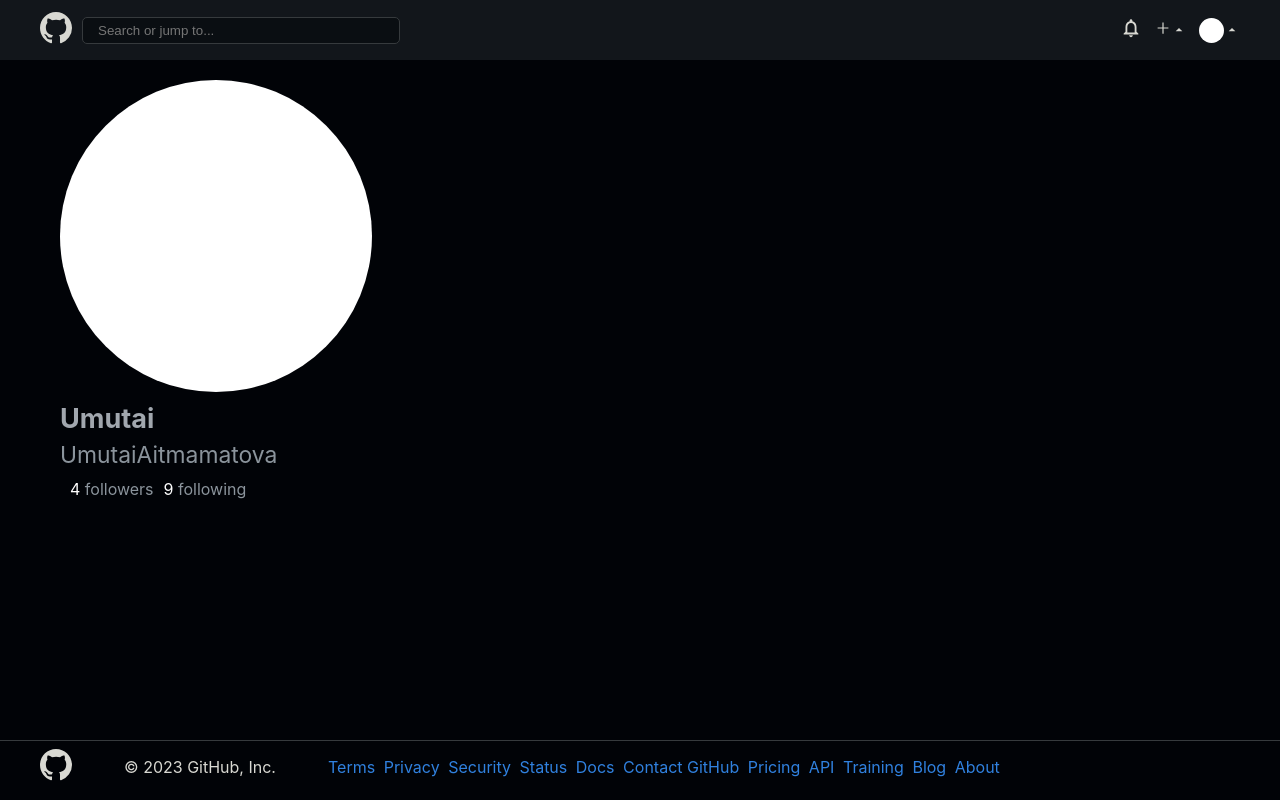
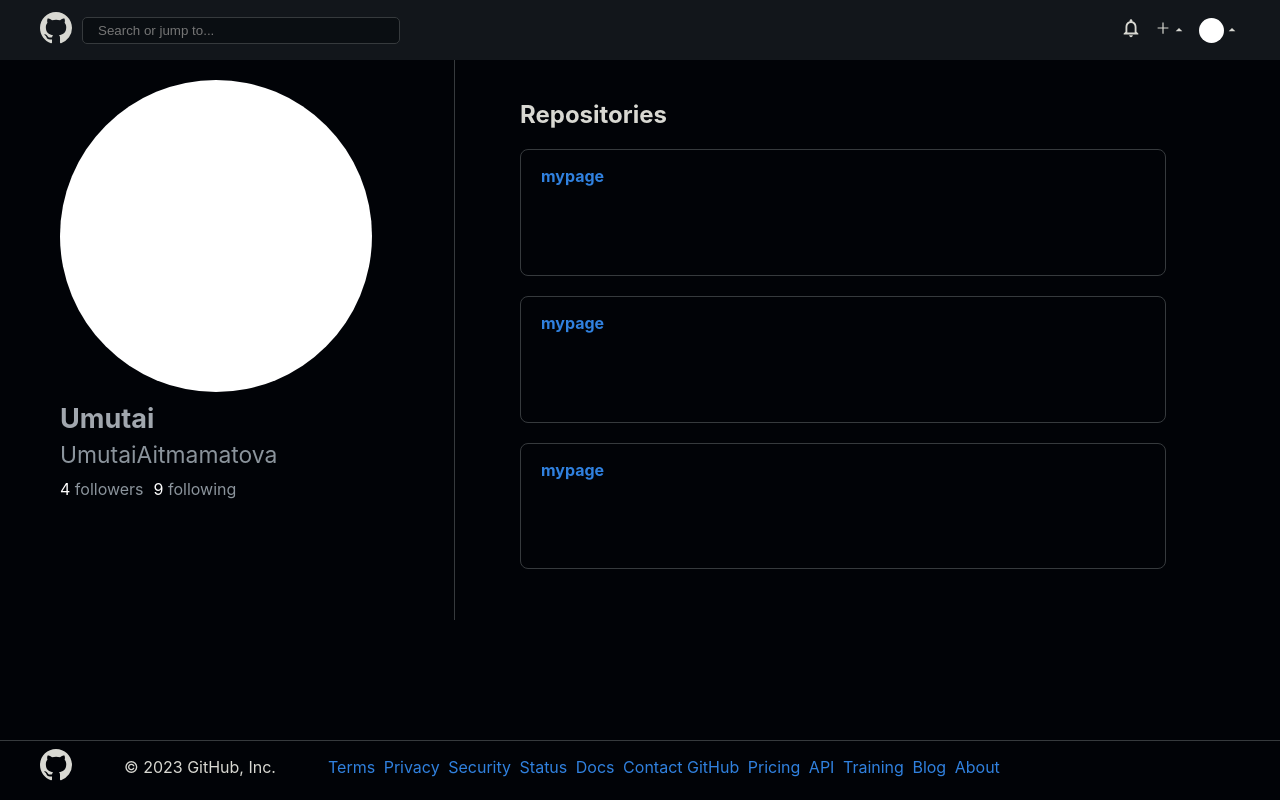
Before and after one commit to UmutaiAitmamatova/search-github, a React (Create React App) app: page / in a window 1280 px wide. Built offline with nearby package versions, Linux system fonts and the light colour scheme.

Commit message:
added component Repositories and Mypage

```diff
--- a/src/components/MyPage/MyPage.module.scss
+++ b/src/components/MyPage/MyPage.module.scss
@@ -5,3 +5,11 @@
     max-width: 1200px;
     margin: 0 auto;
 }
+.content{
+    display: flex;
+    justify-content: space-between;
+}
+.left{
+    width: 60%;
+    margin-top: 20px;
+}
--- a/src/components/MyPage/index.js
+++ b/src/components/MyPage/index.js
@@ -1,4 +1,5 @@
 import React from 'react';
+import Repositories from '../Repositories';
 import UserInfo from '../UserInfo';
 import classes from './MyPage.module.scss'
 
@@ -6,8 +7,21 @@
   return (
     <div className={classes.MyPage}>
         <div className={classes.container}>
-            <UserInfo/>
+            <div className={classes.content}>
+                <div className={classes.right}>
+                    <UserInfo/>
+                </div>
+
+                <div className={classes.left}>
+                  <h2>Repositories</h2>
+
+                  <Repositories/>
+                  <Repositories/>
+                  <Repositories/>
+                </div>
+            </div>
         </div>
+
     </div>
   )
 }
--- /dev/null
+++ b/src/components/Repositories/Repositories.module.scss
@@ -0,0 +1,20 @@
+:root{
+    --gap: 1em;
+    --index: calc(1vw + 1vh);
+    --color-dark: #000;
+}
+.repositories{
+    padding-left: 20px;
+    border-radius: 8px;
+    margin: 20px 0;
+    border: 1.5px solid #363A3D;
+    height: calc(var(--index) * 6);
+    width: calc(var(--index) * 30);
+}
+.title{
+    color: #3081df;
+    font-weight: 700;
+}
+
+// height: calc(var(--index) * 25);
+// width: calc(var(--index) * 18);
--- /dev/null
+++ b/src/components/Repositories/index.js
@@ -0,0 +1,12 @@
+import React from 'react';
+import classes from './Repositories.module.scss';
+
+function Repositories() {
+  return (
+    <div className={classes.repositories}>
+        <p className={classes.title}>mypage</p>
+    </div>
+  )
+}
+
+export default Repositories;
--- a/src/components/UserInfo/UserInfo.module.scss
+++ b/src/components/UserInfo/UserInfo.module.scss
@@ -7,10 +7,9 @@
     padding: 20px;
     height: calc(var(--index) * 25);
     width: calc(var(--index) * 18);
-    // border: 1px solid red;
+    border-right: 1px solid #363A3D;
 }
 .img{
-    // margin: 0 auto;
     background-color: #fff;
     height: calc(var(--index) * 15);
     width: calc(var(--index) * 15);
@@ -34,5 +33,8 @@
 }
 span{
     color: #fff;
-    padding-left: 10px;
+
 }
+.followers{
+    padding-right: 10px;
+}
--- a/src/layout/Footer/Footer.module.scss
+++ b/src/layout/Footer/Footer.module.scss
@@ -17,7 +17,7 @@
     justify-content: space-between;
 }
 .links{
-    color: rgb(48, 129, 223);
+    color: #3081df;
     text-decoration: none;
     font-size: 16px;
 }
```
